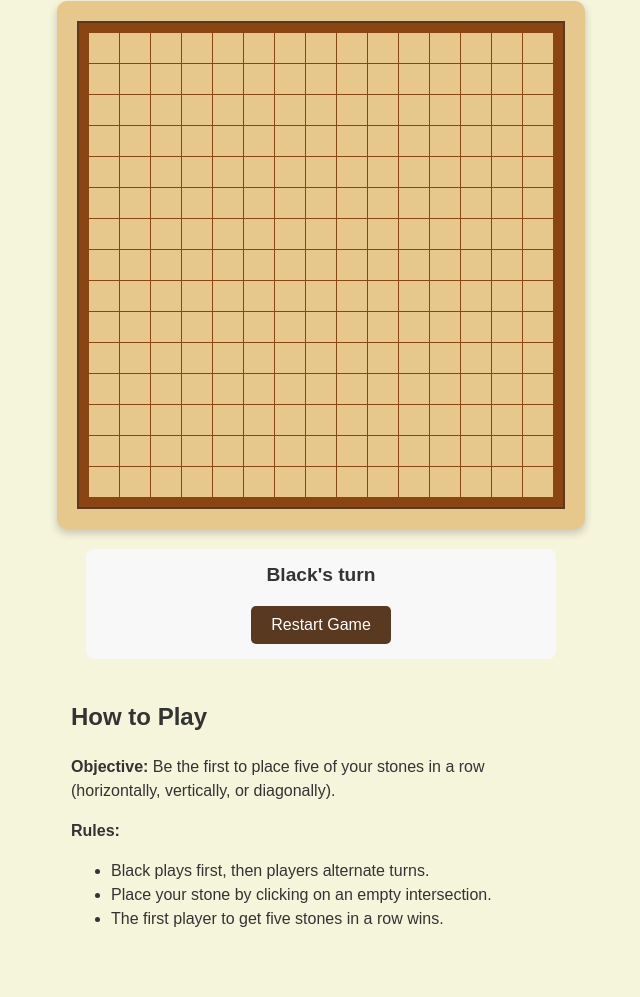
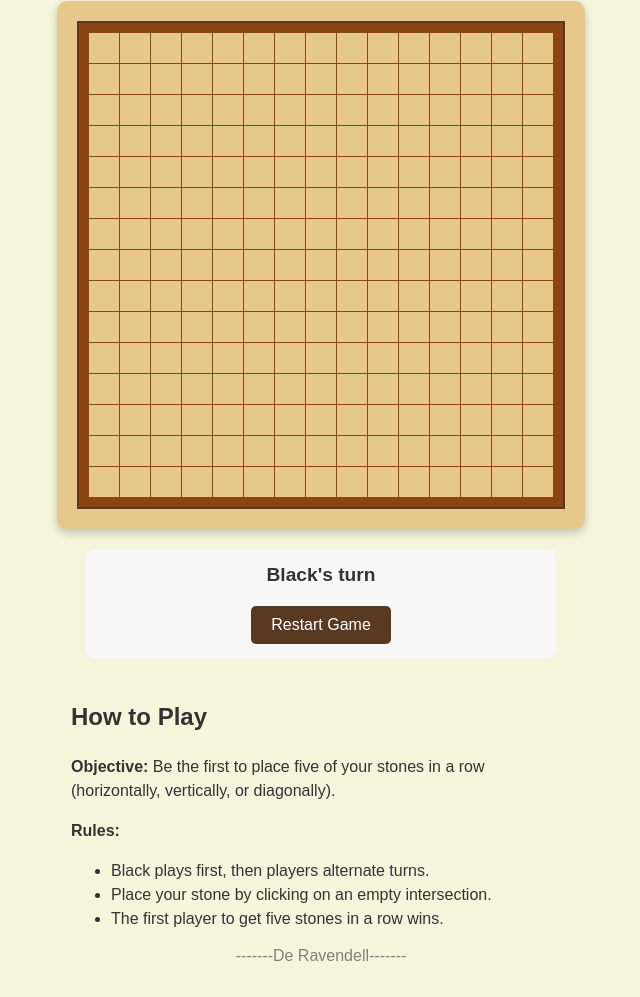
Before and after one commit to de-ravendell/gomoku, a plain HTML site: page index.html in a window 1280 px wide. Shown: the part 107-1104 px from the top of the page, without its empty margins (319-959 px from the left). Before the commit the page ends 1074 px from the top, so only its background shows below. Drawn offline with Linux system fonts and the light colour scheme.

Commit message:
Update index.html

```diff
--- a/index.html
+++ b/index.html
@@ -262,5 +262,9 @@
             createBoard();
         });
     </script>
+
+    <div style="text-align: center; margin-bottom: 12px;">
+        <a href="https://de-ravendell.github.io/main" style="color: gray; text-decoration: none; background: none;">-------De Ravendell-------</a>
+    </div>
 </body>
 </html>
```
